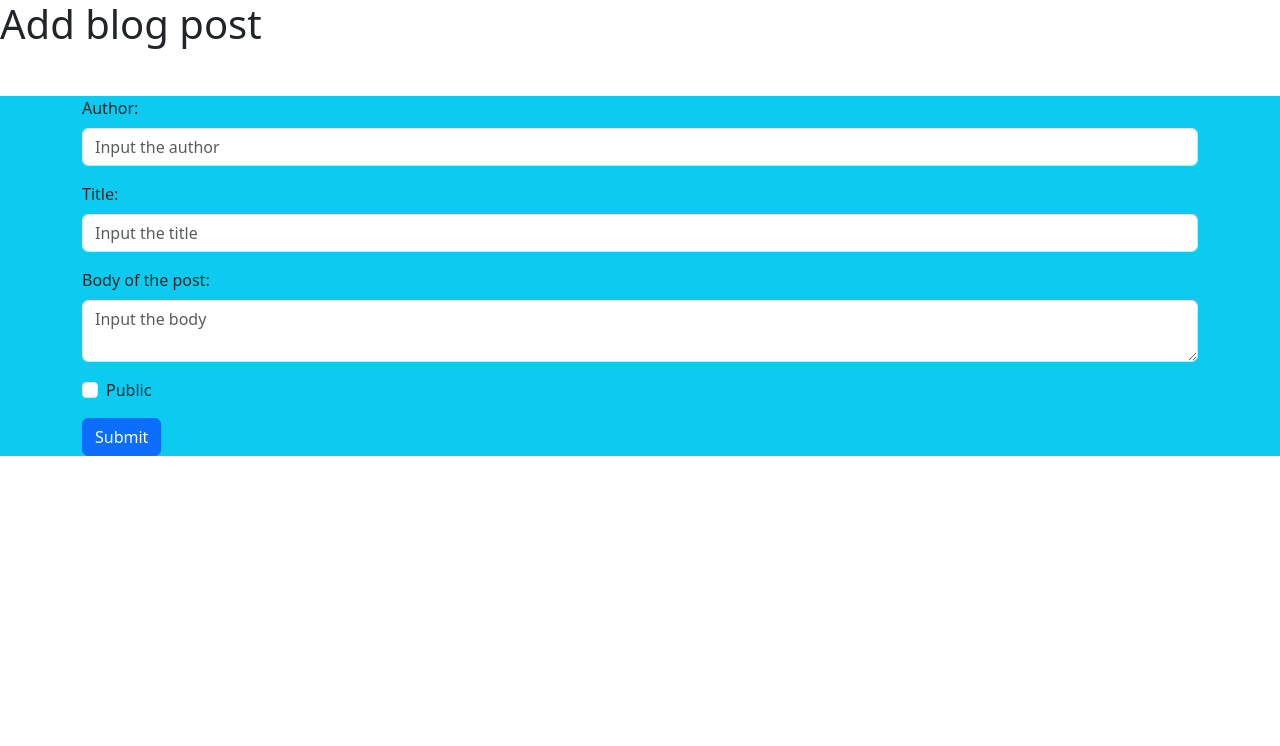
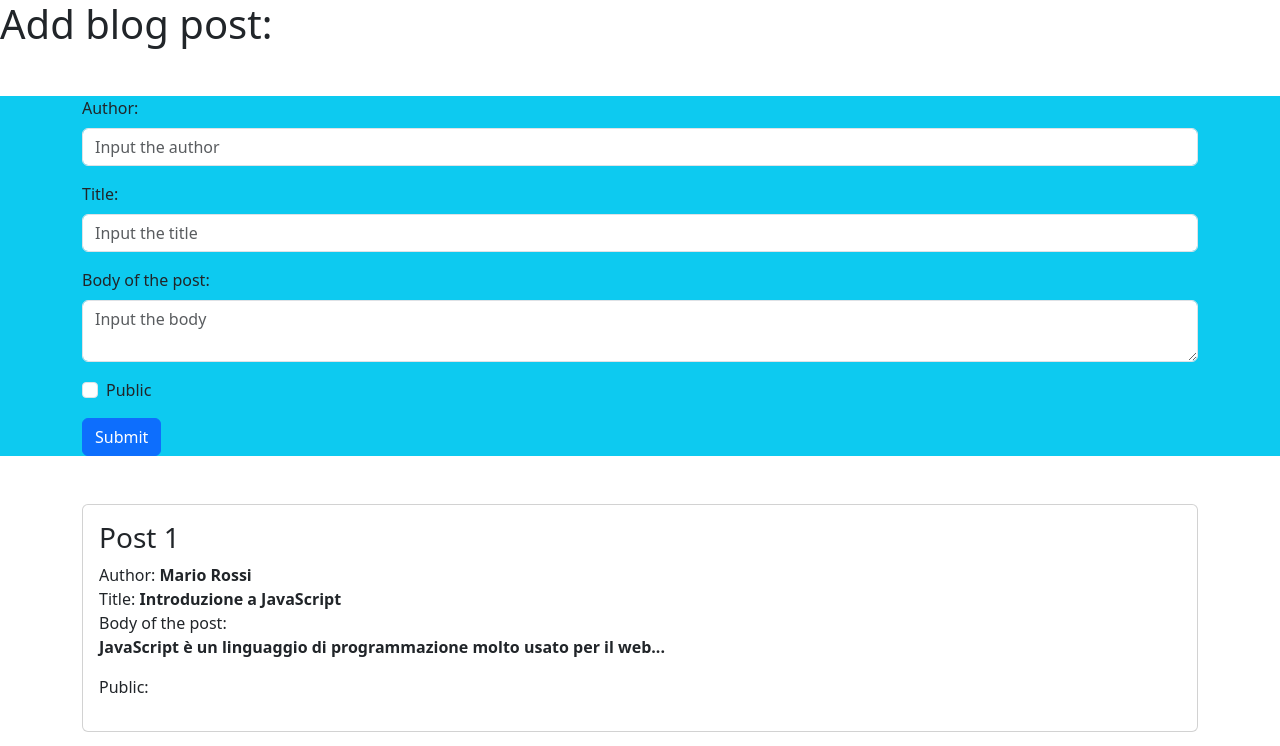
Before and after one commit to giovannipastorini/react-post-form, a React (Vite) app: page / in a window 1280 px wide. Shown: the top 746 px of the page. Built offline with nearby package versions, Linux system fonts and the light colour scheme.

Commit message:
Add PostsList component and integrate with App; update blogPosts data structure

```diff
--- a/src/App.jsx
+++ b/src/App.jsx
@@ -3,15 +3,19 @@ import { useState } from 'react'
 import { blogPosts } from './data/app_data'
 
 import AppForm from './components/AppForm'
+import PostsList from './components/PostsList'
 
 
 function App() {
+  const [posts, setPosts]=useState(blogPosts)
+
 
 
   return (
     <>
-      <h1>Add blog post</h1>
+      <h1>Add blog post:</h1>
       <AppForm />
+      <PostsList posts={posts} />
     </>
   )
 }
--- /dev/null
+++ b/src/components/PostsList.jsx
@@ -0,0 +1,31 @@
+export default function PostsList({posts}){
+
+
+
+    return(
+        <div className="posts-list container">
+            {
+                posts.map(post =>(
+                    <div className="card my-3" key={post.id}>
+                        <div className="card-body">
+                            <h3>Post {post.id}</h3>
+                            <ul className="list-unstyled">
+                                <li>Author: <span><strong>{post.author}</strong></span></li>
+                                <li>Title: <span><strong>{post.title}</strong></span></li>
+                                <li>
+                                    Body of the post:
+                                    <p>
+                                        <strong>
+                                            {post.body}
+                                        </strong>
+                                    </p>
+                                </li>
+                                <li>Public: <span><strong>{post.public}</strong></span></li>
+                            </ul>
+                        </div>
+                    </div>
+                ))
+            }
+        </div>
+    )
+}
--- a/src/data/app_data.js
+++ b/src/data/app_data.js
@@ -1,23 +1,27 @@
 const blogPosts = [
   {
+    id: 1,
     author: "Mario Rossi",
     title: "Introduzione a JavaScript",
     body: "JavaScript è un linguaggio di programmazione molto usato per il web...",
     public: true
   },
   {
+    id: 2,
     author: "Giulia Bianchi",
     title: "Guida a React",
     body: "React è una libreria per costruire interfacce utente dinamiche...",
     public: true
   },
   {
+    id: 3,
     author: "Luca Verdi",
     title: "Concetti base di programmazione",
     body: "In questo articolo vediamo le basi della programmazione...",
     public: false
   },
   {
+    id: 4,
     author: "Anna Neri",
     title: "Come funzionano le API",
     body: "Le API permettono a due sistemi di comunicare tra loro...",
@@ -25,4 +29,4 @@ const blogPosts = [
   }
 ];
 
-export {blogPosts}
+export { blogPosts };
```
